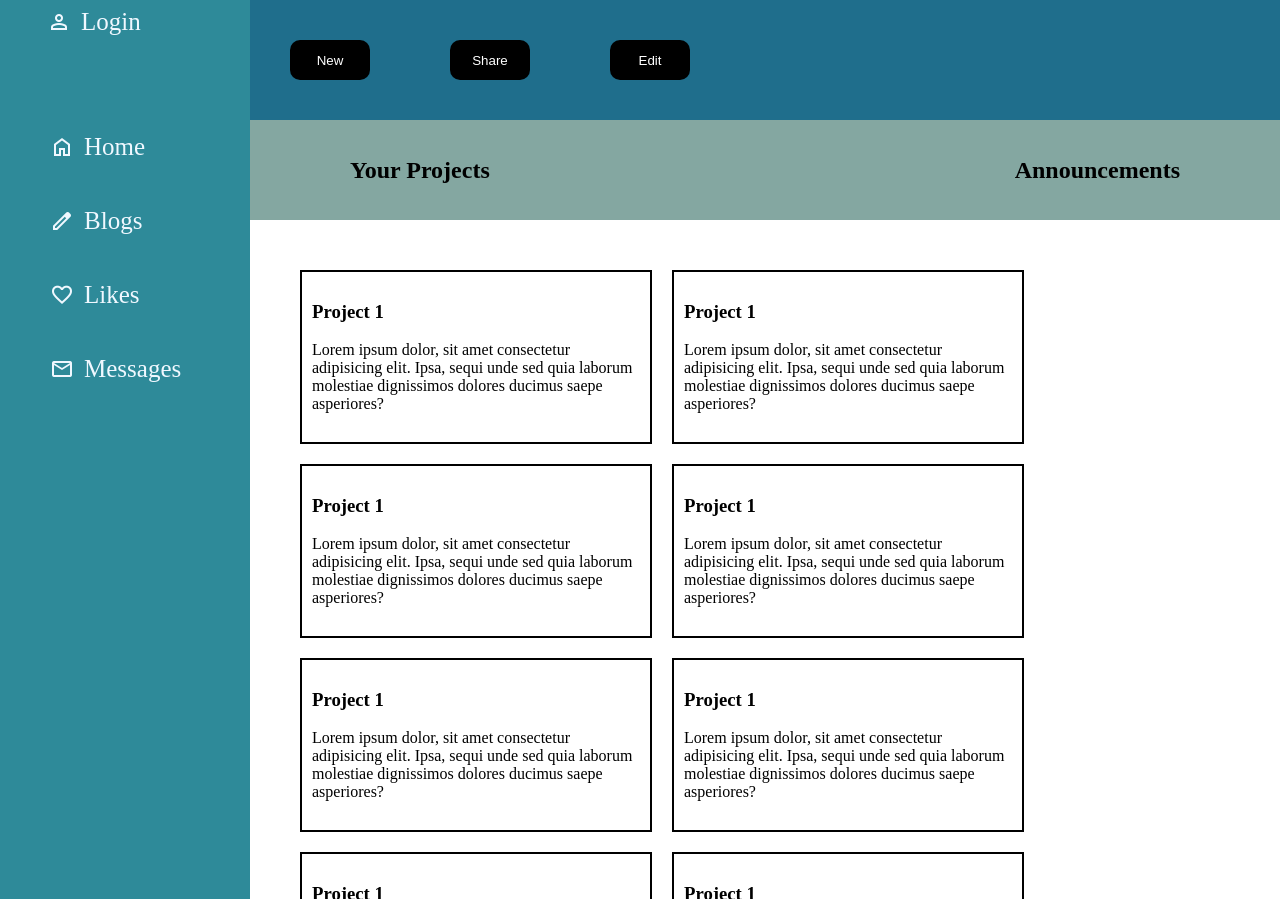
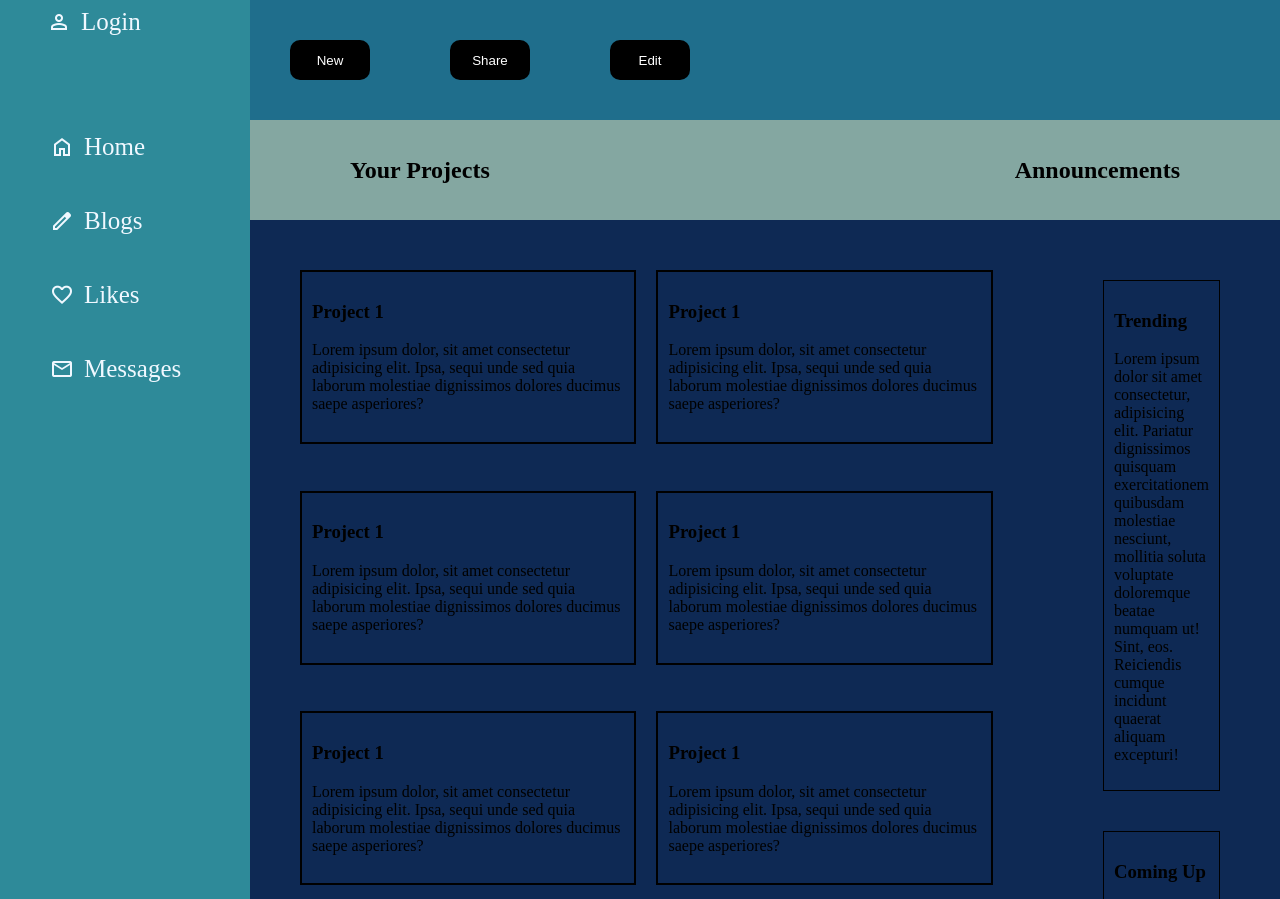
Before and after one commit to Vaisakh-RS/Admin-Dashboard, a plain HTML site: page index.html in a window 1280 px wide. Shown: the top 899 px of the page. Drawn offline with nearby package versions, Linux system fonts and the light colour scheme.

Commit message:
Add an announcement div and styled it

```diff
--- a/index.html
+++ b/index.html
@@ -123,9 +123,22 @@
                 </p>
             </div>
         </div>
-        <div class="right-panel">
 
+        <div class="announcements">
+            <div class="trending1">
+                <h3>Trending</h3>
+                <p>
+                    Lorem ipsum dolor sit amet consectetur, adipisicing elit. Pariatur dignissimos quisquam exercitationem quibusdam molestiae nesciunt, mollitia soluta voluptate doloremque beatae numquam ut! Sint, eos. Reiciendis cumque incidunt quaerat aliquam excepturi!
+                </p>
+            </div>
+            <div class="trending2">
+                <h3>Coming Up</h3>
+                <p>
+                    Lorem ipsum dolor sit amet consectetur, adipisicing elit. Pariatur dignissimos quisquam exercitationem quibusdam molestiae nesciunt, mollitia soluta voluptate doloremque beatae numquam ut! Sint, eos. Reiciendis cumque incidunt quaerat aliquam excepturi!
+                </p>
+            </div>
         </div>
+
         <div class="footer">
 
         </div>
--- a/styles.css
+++ b/styles.css
@@ -7,7 +7,8 @@ body{
 .container{
     display: grid;
     grid-template-columns: 250px 4fr 1fr;
-    grid-template-rows: 120px 100px 4fr 1fr
+    grid-template-rows: 120px 100px 4fr 1fr;
+    background-color: rgb(14, 41, 84);
 }
 
 .header{
@@ -146,6 +147,22 @@ body{
     padding: 10px
 }
 
+.announcements{
+    margin: 40px;
+    padding: 20px;
+
+}
+
+.trending1{
+    margin-bottom: 40px;
+}
+.trending1,
+.trending2{
+    border: 1px solid black;
+    padding: 10px;
+}
+
+
 .footer{
     grid-column: 1/3;
     height: 100px;
```
